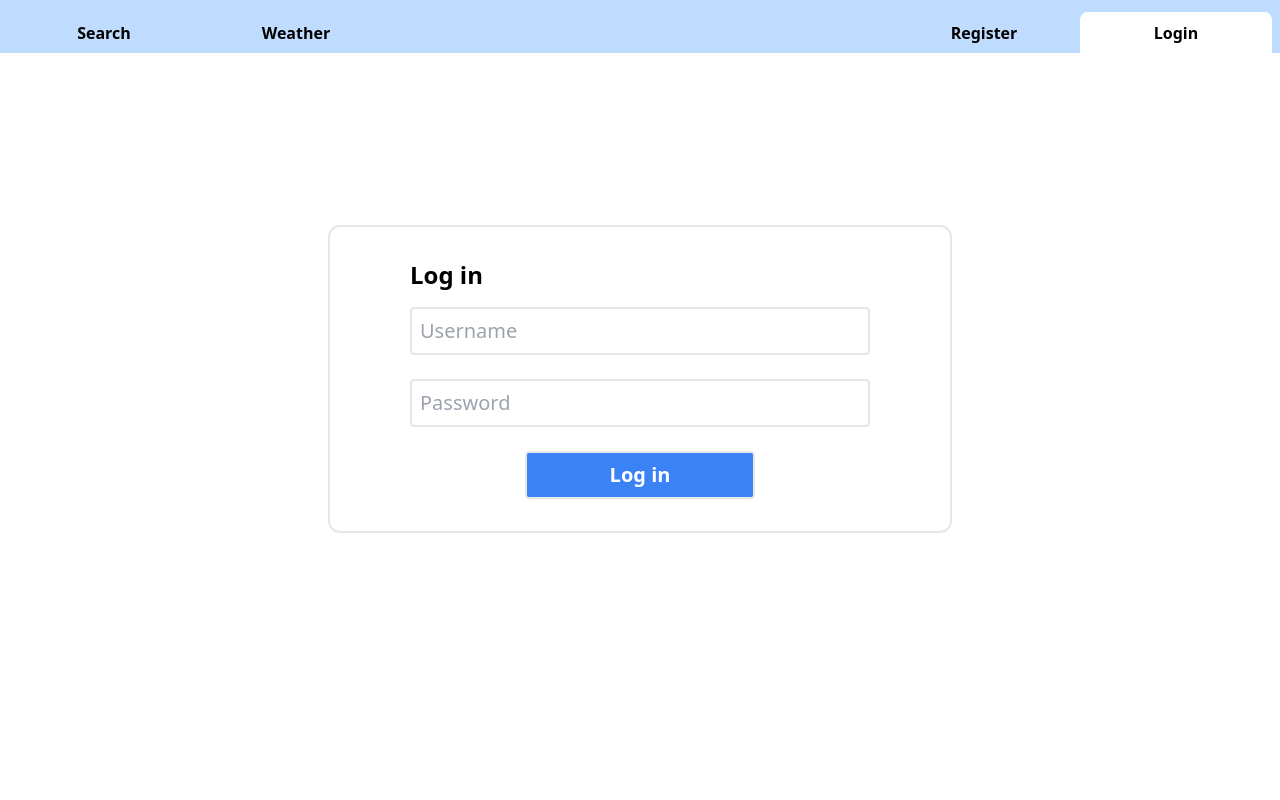
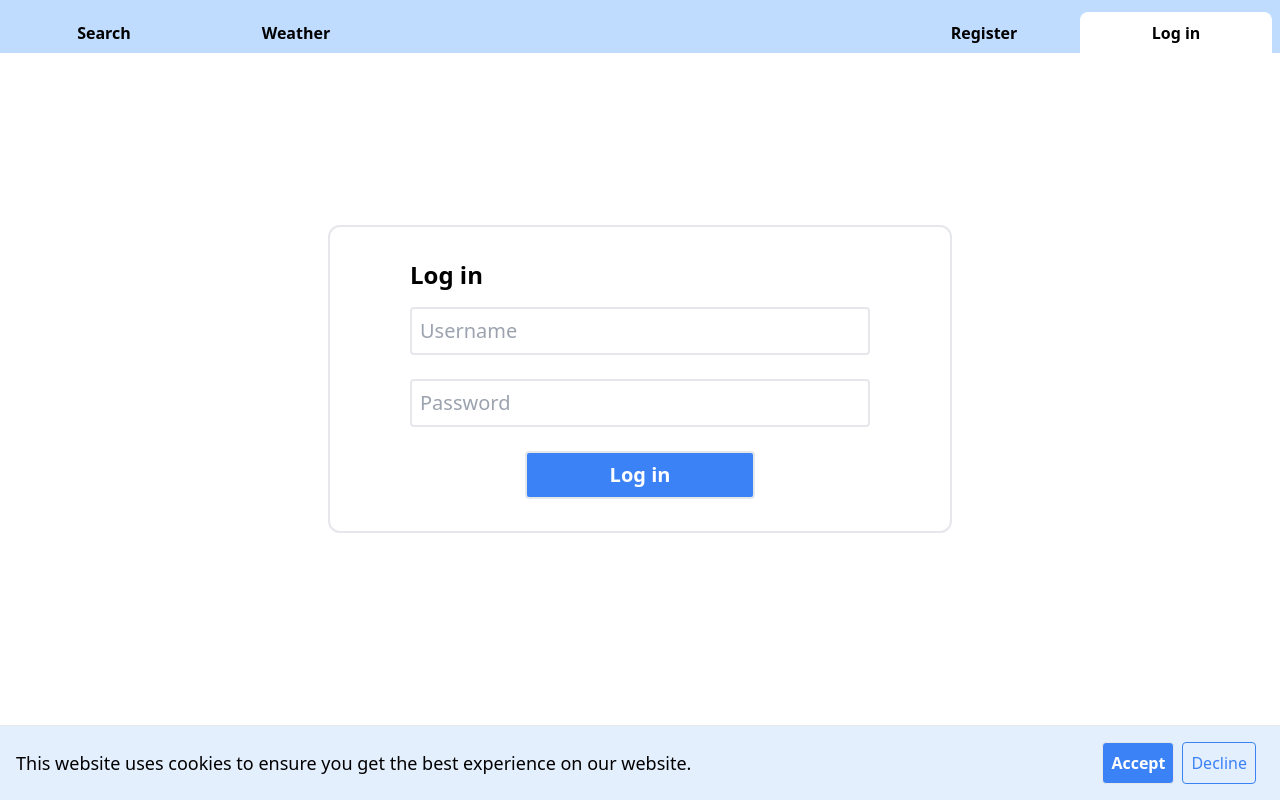
Before and after one commit to CEM-KEA/whoknows, a React (Vite) app in the folder frontend/: page /login in a window 1280 px wide. Built offline with nearby package versions, Linux system fonts and the light colour scheme; no server answers.

Commit message:
#26 initial cookies and cookies accept banner

```diff
--- a/frontend/src/App.tsx
+++ b/frontend/src/App.tsx
@@ -2,31 +2,40 @@ import { BrowserRouter, Route, Routes } from "react-router-dom";
 import Nav from "./components/Nav";
 import Search from "./views/Search";
 import Login from "./views/Login";
-import Cookies from "universal-cookie";
-import { ILoginSession } from "./types/types";
-import { useState } from "react";
+import { useEffect, useState } from "react";
+import {
+  getUserCookieAccept,
+  removeJWTTokenFromCookies,
+  setJWTTokenInCookies,
+  setUserCookieAccept
+} from "./helpers/cookieHelpers";
+import CookieBanner from "./components/CookieBanner";
 
 function App() {
-  const cookies = new Cookies();
-  const [loginSession, setLoginSession] = useState<ILoginSession | null>(
-    cookies.get("jwt_authorization")
-  );
+  const [loggedIn, setLoggedIn] = useState<boolean>(false);
+  const [showCookieBanner, setShowCookieBanner] = useState<boolean>(true);
+
+  useEffect(() => {
+    if (getUserCookieAccept()) {
+      setShowCookieBanner(false);
+    }
+  }, []);
 
   function logOut() {
-    setLoginSession(null);
-    cookies.remove("jwt_authorization");
+    setLoggedIn(false);
+    removeJWTTokenFromCookies();
   }
 
-  function logIn(jwt_token: string, username: string) {
-    cookies.set("jwt_authorization", jwt_token);
-    setLoginSession({ username });
+  function logIn(jwt_token: string) {
+    setJWTTokenInCookies(jwt_token);
+    setLoggedIn(true);
   }
 
   return (
     <>
       <BrowserRouter>
         <Nav
-          loggedIn={!!loginSession}
+          loggedIn={loggedIn}
           onLogOut={logOut}
         />
         <Routes>
@@ -47,6 +56,14 @@ function App() {
             element={<Login onLogIn={logIn} />}
           />
         </Routes>
+        {showCookieBanner && (
+          <CookieBanner
+            onChoice={(choice) => {
+              setShowCookieBanner(false);
+              setUserCookieAccept(choice);
+            }}
+          />
+        )}
       </BrowserRouter>
     </>
   );
--- /dev/null
+++ b/frontend/src/components/CookieBanner.tsx
@@ -0,0 +1,29 @@
+interface CookieBannerProps {
+  onChoice: (choice: boolean) => void;
+}
+
+function CookieBanner(props: CookieBannerProps) {
+  return (
+    <div className="bg-blue-100 bg-opacity-75 fixed bottom-0 w-full border-t p-4 flex items-center justify-between">
+      <p className="text-lg">
+        This website uses cookies to ensure you get the best experience on our website.
+      </p>
+      <div>
+        <button
+          className="p-2 border rounded mr-2 bg-blue-500 hover:brightness-90 text-white font-semibold"
+          onClick={() => props.onChoice(true)}
+        >
+          Accept
+        </button>
+        <button
+          className="p-2 border border-blue-500 text-blue-500 rounded mr-2 hover:bg-blue-100"
+          onClick={() => props.onChoice(false)}
+        >
+          Decline
+        </button>
+      </div>
+    </div>
+  );
+}
+
+export default CookieBanner;
--- a/frontend/src/components/Nav.tsx
+++ b/frontend/src/components/Nav.tsx
@@ -1,5 +1,5 @@
 import { PropsWithChildren } from "react";
-import { NavLink } from "react-router-dom";
+import { NavLink, useNavigate } from "react-router-dom";
 
 interface NavProps {
   loggedIn: boolean;
@@ -7,6 +7,13 @@ interface NavProps {
 }
 
 function Nav(props: NavProps) {
+  const navigate = useNavigate();
+
+  function logOut() {
+    props.onLogOut();
+    navigate("/login");
+  }
+
   return (
     <nav className="flex w-full justify-between px-2 pt-3 bg-blue-200">
       <div className="flex">
@@ -16,12 +23,13 @@ function Nav(props: NavProps) {
       <div className="flex">
         <CustomNavLink to="/register">Register</CustomNavLink>
         <CustomNavLink
+          id="login-logout-nav"
           to="/login"
           onClick={() => {
-            if (props.loggedIn) props.onLogOut();
+            if (props.loggedIn) logOut();
           }}
         >
-          {props.loggedIn ? "Log out" : "Login"}
+          {props.loggedIn ? "Log out" : "Log in"}
         </CustomNavLink>
       </div>
     </nav>
@@ -31,6 +39,7 @@ function Nav(props: NavProps) {
 interface CustomNavLinkProps extends PropsWithChildren {
   to: string;
   onClick?: () => void;
+  id?: string;
 }
 
 function CustomNavLink(props: CustomNavLinkProps) {
@@ -38,6 +47,7 @@ function CustomNavLink(props: CustomNavLinkProps) {
     "p-2 hover:bg-white rounded-t-lg border-t border-x border-blue-200 font-semibold w-48 text-center hover:border-white transition-colors duration-500";
   return (
     <NavLink
+      id={props.id}
       to={props.to}
       className={({ isActive }) => {
         return isActive ? `${baseClassname} bg-white border-white` : baseClassname;
--- /dev/null
+++ b/frontend/src/helpers/cookieHelpers.ts
@@ -0,0 +1,30 @@
+import Cookies from "universal-cookie";
+
+const cookies = new Cookies();
+
+export function getJWTTokenFromCookies(): string {
+  if (!getUserCookieAccept()) return "";
+  return cookies.get("jwt_authorization");
+}
+
+export function setJWTTokenInCookies(token: string): void {
+  if (!getUserCookieAccept()) return;
+  cookies.set("jwt_authorization", token);
+}
+
+export function removeJWTTokenFromCookies(): void {
+  if (!getUserCookieAccept()) return;
+  cookies.remove("jwt_authorization");
+}
+
+export function setUserCookieAccept(choice: boolean): void {
+  localStorage.setItem("user_cookie_accept", choice.toString());
+}
+
+export function getUserCookieAccept(): boolean | null {
+  const accept = localStorage.getItem("user_cookie_accept");
+  if (!accept) {
+    return null;
+  }
+  return accept === "true";
+}
--- a/frontend/src/views/Login.tsx
+++ b/frontend/src/views/Login.tsx
@@ -5,7 +5,7 @@ import { apiPost } from "../utils/apiUtils";
 import { useNavigate } from "react-router-dom";
 
 interface LoginProps {
-  onLogIn: (token: string, username: string) => void;
+  onLogIn: (token: string) => void;
 }
 
 function Login(props: LoginProps) {
@@ -16,7 +16,7 @@ function Login(props: LoginProps) {
   function handleLogin() {
     apiPost<ILoginRequest, ILoginResponse>("/login", { username, password })
       .then((data) => {
-        props.onLogIn(data.token, username);
+        props.onLogIn(data.token);
         navigate("/");
       })
       .catch((error) => {
--- a/frontend/src/views/Search.tsx
+++ b/frontend/src/views/Search.tsx
@@ -6,7 +6,6 @@ import type { ISearchRequest, ISearchResponse } from "../types/types";
 function Search() {
   const [search, setSearch] = useState("");
   const [searchResponse, setSearchResponse] = useState<ISearchResponse | null>(null);
-  console.log(searchResponse);
 
   const handleSearch = () => {
     const searchBody: ISearchRequest = {
```
Also changed, not shown: 2 other files (tests, documents, lock files or other folders).
